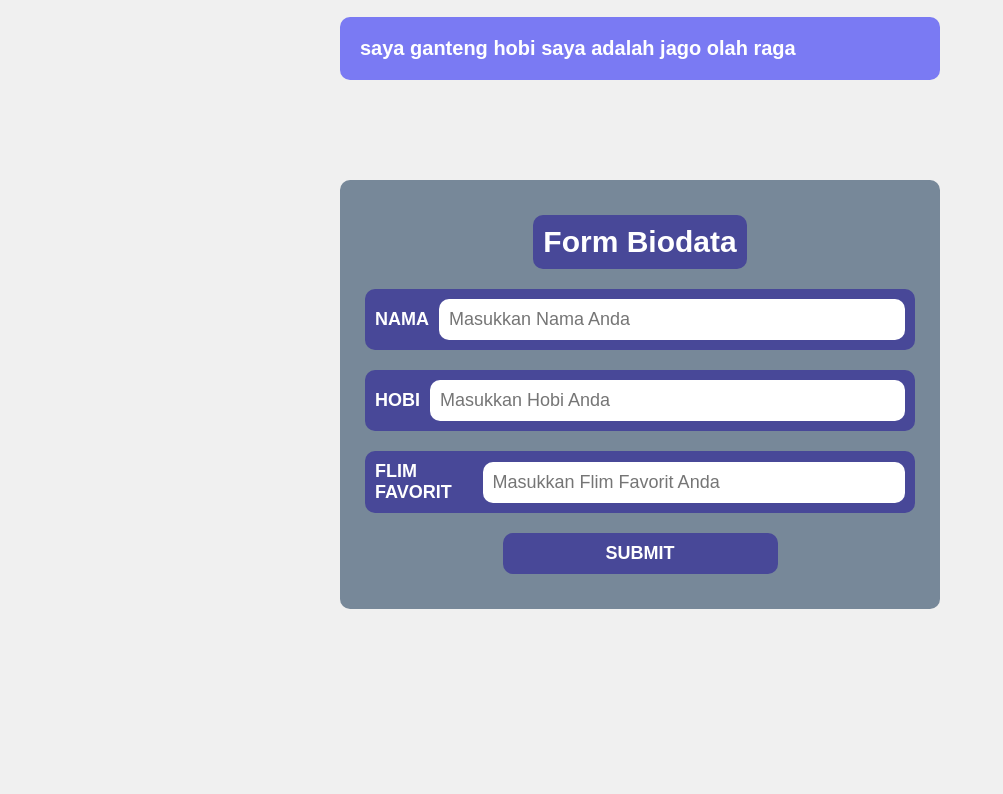
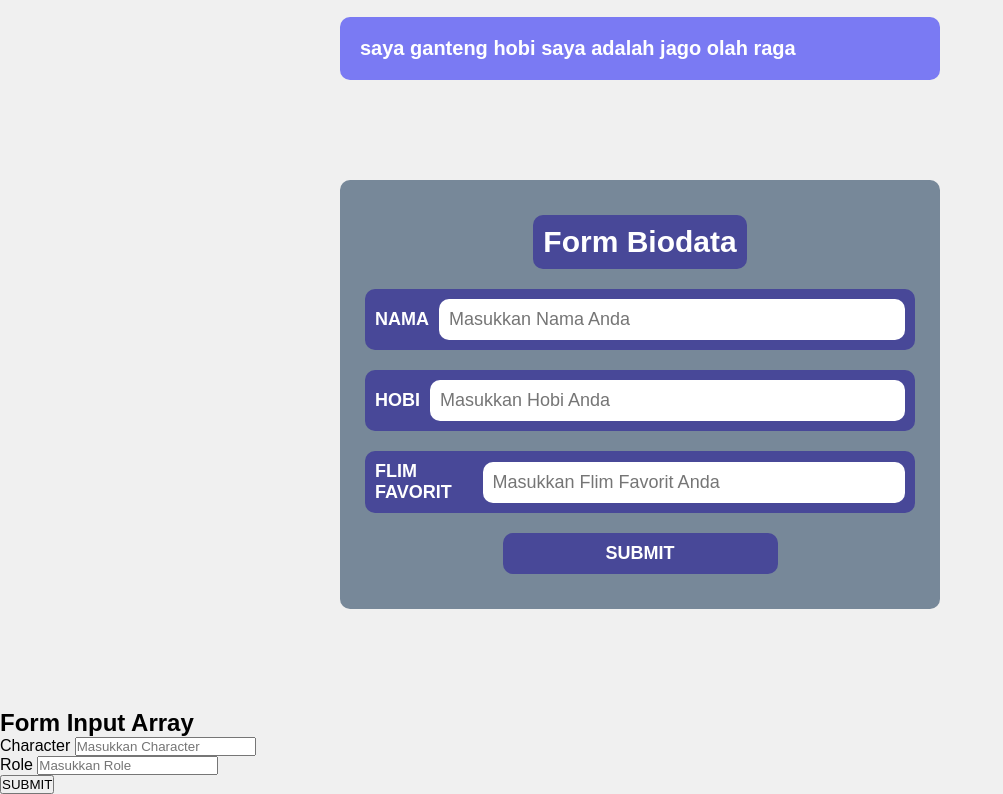
Before and after one commit to FAadhilAhmad/latihan-variabel, a plain HTML site: page index.html in a window 1280 px wide. Shown: the part 1116-1910 px from the top of the page, without its empty margins (0-1003 px from the left). Before the commit the page ends 1825 px from the top, so only its background shows below. Drawn offline with Linux system fonts and the light colour scheme.

Commit message:
Update index.html

```diff
--- a/index.html
+++ b/index.html
@@ -68,7 +68,7 @@
     <!-- from card end -->
 
     <!-- out put card propil -->
-    <div id="container-output" class="container-output hide-container" >
+    <div id="container-output" class="container-output hide-container">
         <div class="header-output">
             <h2>Output Biodata</h2>
         </div>
@@ -84,6 +84,26 @@
             <label for="output-flimFavorit">FLIM FAVORIT</label>
             <p id="output-flimFavorit"></p>
         </div>
+    </div>
+    <!-- end output card propil -->
+
+
+    <!-- from input push data array -->
+    <div class="container-fromArray">
+        <div class="header-fromArray">
+            <h2>Form Input Array</h2>
+        </div>
+        <div class="input-character">
+            <label for="character">Character</label>
+            <input type="text" id="character" placeholder="Masukkan Character">
+        </div>
+          <div class="input-role">
+            <label for="character">Role</label>
+            <input type="text" id="role" placeholder="Masukkan Role">
+        </div>
+        <button class="btn-array" id="btn-array">SUBMIT</button>
+    </div>
+    <div class="tampillanArray" id="tampillanArray"></div>
 
 
         <script src="main.js"></script>
```
Lines whose indentation alone changed are shown as unchanged.
